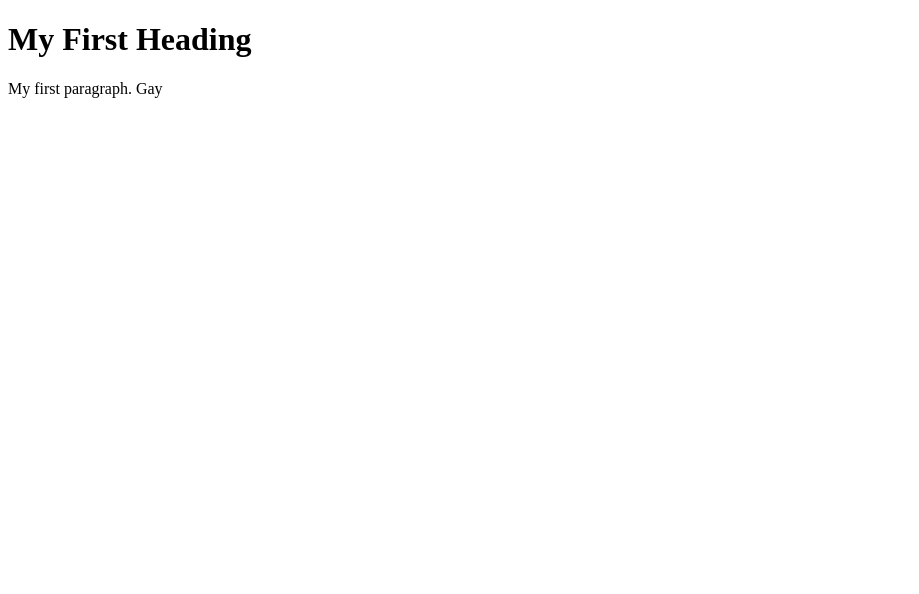
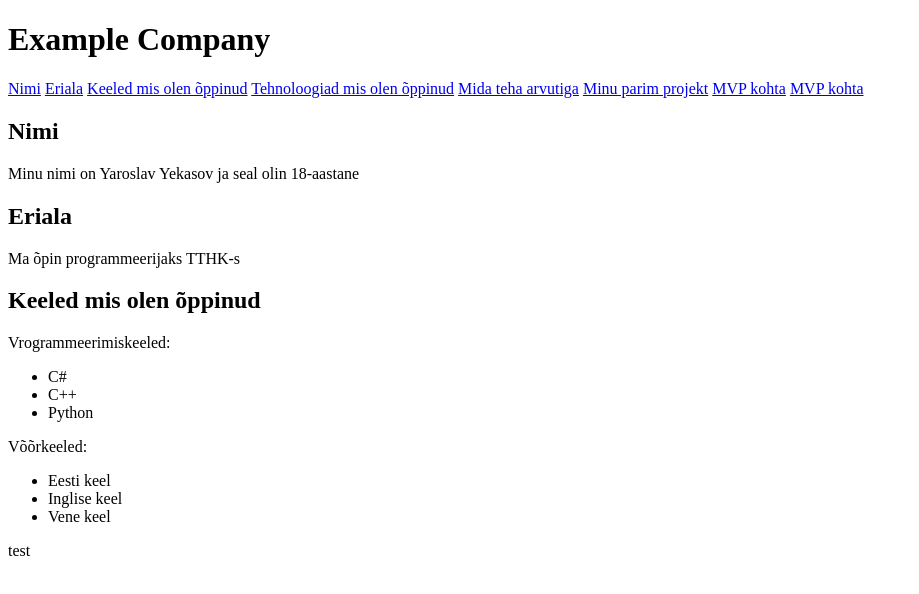
Before and after one commit to yaroslavYekasov/portfolio, a plain HTML site: page index.html in a window 1280 px wide. Shown: the whole page, without its empty margins (0-919 px from the left). Drawn offline with Linux system fonts and the light colour scheme.

Commit message:
uuendatud peamine välimus lehel, lisatud info minu nime kohta ja keeled mis on õppinud

```diff
--- a/index.html
+++ b/index.html
@@ -1,8 +1,52 @@
 <!DOCTYPE html>
-<html>
+<html lang="et">
+<head>
+    <meta charset="UTF-8">
+    <title>Minu portfoolio</title>
+</head>
 <body>
+    <header>
+        <h1>Example Company</h1>
+        <nav>
+            <a href="#nimi">Nimi</a>
+            <a href="#eriala">Eriala</a>
+            <a href="#keeled">Keeled mis olen õppinud</a>
+            <a href="#tehnoloogiad">Tehnoloogiad mis olen õppinud</a>
+            <a href="#arvuti">Mida teha arvutiga</a>
+            <a href="#lingid">Minu parim projekt</a>
+            <a href="#mvp">MVP kohta</a>
+            <a href="#mvp">MVP kohta</a>
+        </nav>
+    </header>
 
-<h1>My First Heading</h1>
-<p>My first paragraph. Gay </p>
+    <div class="content" id="nimi">
+        <h2>Nimi</h2>
+        <p>Minu nimi on Yaroslav Yekasov ja seal olin 18-aastane</p>
+    </div>
+
+    <div class="content" id="eriala">
+        <h2>Eriala</h2>
+        <p>Ma õpin programmeerijaks TTHK-s</p>
+    </div>
+
+    <div class="content" id="keeled">
+        <h2>Keeled mis olen õppinud</h2>
+        <p>Vrogrammeerimiskeeled:</p>
+        <ul>
+            <li>C#</li>
+            <li>C++</li>
+            <li>Python</li>
+        </ul>
+        <p>Võõrkeeled:</p>
+        <ul>
+            <li>Eesti keel</li>
+            <li>Inglise keel</li>
+            <li>Vene keel</li>
+        </ul>
+    </div>
+
+    <footer>
+        <p>test</p>
+    </footer>
 </body>
 </html>
```
